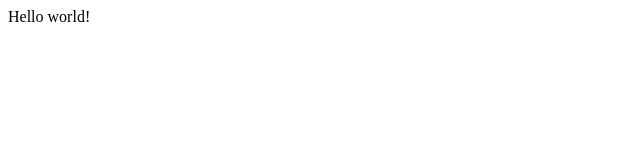
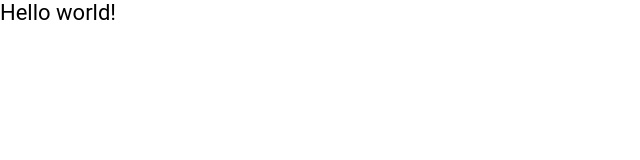
Before and after one commit to drimchansky/mebel-art, a Gatsby site: page / in a window 1280 px wide. Shown: the full height of the page, 0-640 px from the left. Built offline with nearby package versions, Linux system fonts and the light colour scheme; Gatsby itself is replaced by a stand-in of ours.

Commit message:
IO polyfill, add plugins, loading fonts, cfg etc.

```diff
--- /dev/null
+++ b/gatsby-browser.js
@@ -0,0 +1,8 @@
+exports.onClientEntry = () => {
+  // NOTE: Don't polyfill Promise here (Gatsby already includes a Promise polyfill)
+
+  if (typeof window.IntersectionObserver === `undefined`) {
+    require(`intersection-observer`)
+    console.log(`👍 IntersectionObserver is polyfilled`)
+  }
+}
--- a/gatsby-config.js
+++ b/gatsby-config.js
@@ -1,10 +1,39 @@
-/**
- * Configure your Gatsby site with this file.
- *
- * See: https://www.gatsbyjs.org/docs/gatsby-config/
- */
+//
+// Plugins order
+//
+// gatsby-transformer-sharp
+// gatsby-plugin-sharp
+// gatsby-transformer-sharp
+// gatsby-source-filesystem
+// gatsby-plugin-styled-components
+//
+//
+//
+//
 
 module.exports = {
-  /* Your site config here */
-  plugins: [],
+  siteMetadata: {
+    title: 'Мебель Арт',
+    description: 'Кухни по индивидуальным дизайн-проектам, город Ярославль',
+  },
+  plugins: [
+    `gatsby-transformer-sharp`,
+    `gatsby-plugin-sharp`,
+    `gatsby-transformer-sharp`,
+    {
+      resolve: `gatsby-source-filesystem`,
+      options: {
+        name: `images`,
+        path: `${__dirname}/static/images/`,
+      },
+    },
+    {
+      resolve: `gatsby-plugin-styled-components`,
+      options: {
+        displayName: true,
+        minify: false,
+        transpileTemplateLiterals: false,
+      },
+    },
+  ],
 }
--- /dev/null
+++ b/src/components/Layout.js
@@ -0,0 +1,21 @@
+// packages
+import React from 'react'
+import styled from 'styled-components'
+// util
+import GlobalStyle from '../util/GlobalStyle'
+
+const Layout = ({ children }) => {
+  return (
+    <LayoutStyled>
+      <GlobalStyle />
+      {children}
+    </LayoutStyled>
+  )
+}
+
+const LayoutStyled = styled.div`
+  display: flex;
+  flex-direction: column;
+`
+
+export default Layout
--- a/src/html.js
+++ b/src/html.js
@@ -9,11 +9,18 @@ export default function HTML(props) {
         <meta httpEquiv="x-ua-compatible" content="ie=edge" />
         <meta name="viewport" content="width=device-width, initial-scale=1, shrink-to-fit=no" />
 
-        <link rel="apple-touch-icon" sizes="180x180" href="/apple-touch-icon.png" />
-        <link rel="icon" type="image/png" sizes="32x32" href="/favicon-32x32.png" />
-        <link rel="icon" type="image/png" sizes="16x16" href="/favicon-16x16.png" />
-        <link rel="manifest" href="/site.webmanifest" />
-        <link rel="mask-icon" href="/safari-pinned-tab.svg" color="#f9bc60" />
+        <link rel="dns-prefetch" href="//fonts.googleapis.com" />
+        <link rel="preconnect" href="https://fonts.gstatic.com/" />
+        <link
+          href="https://fonts.googleapis.com/css2?family=Roboto:wght@300;400;500&display=swap"
+          rel="stylesheet"
+        />
+
+        <link rel="apple-touch-icon" sizes="180x180" href="/favicon/apple-touch-icon.png" />
+        <link rel="icon" type="image/png" sizes="32x32" href="/favicon/favicon-32x32.png" />
+        <link rel="icon" type="image/png" sizes="16x16" href="/favicon/favicon-16x16.png" />
+        <link rel="manifest" href="/favicon/site.webmanifest" />
+        <link rel="mask-icon" href="/favicon/safari-pinned-tab.svg" color="#f9bc60" />
         <meta name="apple-mobile-web-app-title" content="Funniture Art" />
         <meta name="application-name" content="Funniture Art" />
         <meta name="msapplication-TileColor" content="#f9bc60" />
--- a/src/pages/index.js
+++ b/src/pages/index.js
@@ -1,5 +1,12 @@
-import React from "react"
+// packages
+import React from 'react'
+// components
+import Layout from '../components/Layout'
 
 export default function Home() {
-  return <div>Hello world!</div>
+  return (
+    <Layout>
+      <div>Hello world!</div>
+    </Layout>
+  )
 }
--- /dev/null
+++ b/src/util/GlobalStyle.js
@@ -0,0 +1,150 @@
+// packages
+import { createGlobalStyle } from 'styled-components'
+// util
+import { fonts, breakpoints } from '../util/cssConfig'
+
+const GlobalStyle = createGlobalStyle`
+
+*,
+*::before,
+*::after {
+  box-sizing: border-box;
+}
+
+html {
+  font-size: 16px;
+  font-family: ${fonts.main};
+  line-height: 1.15;
+  -webkit-text-size-adjust: 100%;
+
+	@media(min-width: ${breakpoints.small}) {
+		font-size: 18px;
+	}
+
+	@media(min-width: ${breakpoints.medium}) {
+		font-size: 20px;
+	}
+
+	@media(min-width: ${breakpoints.large}) {
+		font-size: 22px;
+	}
+
+	@media(min-width: ${breakpoints.extra}) {
+		font-size: 24px;
+	}
+}
+
+body {
+  margin: 0;
+}
+
+hr {
+  height: 0;
+}
+
+abbr[title] {
+  text-decoration: underline dotted;
+}
+
+b,
+strong {
+  font-weight: bolder;
+}
+
+code,
+kbd,
+samp,
+pre {
+	font-family:
+		SFMono-Regular,
+		Consolas,
+		'Liberation Mono',
+		Menlo,
+		monospace;
+	font-size: 1em;
+}
+
+small {
+	font-size: 80%;
+}
+
+sub,
+sup {
+	font-size: 75%;
+	line-height: 0;
+	position: relative;
+	vertical-align: baseline;
+}
+
+sub {
+	bottom: -0.25em;
+}
+
+sup {
+	top: -0.5em;
+}
+
+button,
+input,
+optgroup,
+select,
+textarea {
+	font-family: inherit;
+	font-size: 100%;
+	line-height: 1.15;
+	margin: 0;
+}
+
+button,
+select {
+	text-transform: none;
+}
+
+button,
+[type='button'],
+[type='reset'],
+[type='submit'] {
+	-webkit-appearance: button;
+}
+
+button::-moz-focus-inner,
+[type='button']::-moz-focus-inner,
+[type='reset']::-moz-focus-inner,
+[type='submit']::-moz-focus-inner {
+	border-style: none;
+	padding: 0;
+}
+
+button:-moz-focusring,
+[type='button']:-moz-focusring,
+[type='reset']:-moz-focusring,
+[type='submit']:-moz-focusring {
+	outline: 1px dotted ButtonText;
+}
+
+
+[type='number']::-webkit-inner-spin-button,
+[type='number']::-webkit-outer-spin-button {
+	height: auto;
+}
+
+[type='search'] {
+	-webkit-appearance: textfield;
+	outline-offset: -2px;
+}
+
+[type='search']::-webkit-search-decoration {
+	-webkit-appearance: none;
+}
+
+::-webkit-file-upload-button {
+	-webkit-appearance: button; /* 1 */
+	font: inherit; /* 2 */
+}
+
+summary {
+	display: list-item;
+}
+
+`
+export default GlobalStyle
--- /dev/null
+++ b/src/util/cssConfig.js
@@ -0,0 +1,30 @@
+const colors = {
+  highligt: '#f9bc60',
+  dark: '#004643',
+  darker: '#001E1D',
+  white: '#fffffe',
+  medium: '#abd1c6',
+  secondary: '#e8e4e6',
+  border: '#ebebeb',
+}
+
+const fonts = {
+  main: 'Roboto, sans-serif',
+}
+
+const breakpoints = {
+  small: '600px',
+  medium: '960px',
+  large: '1280px',
+  extra: '1920px',
+}
+
+const shadows = {
+  one: '0px 2px 4px rgba(37, 37, 37, 0.1)',
+  two: '0px 4px 8px rgba(37, 37, 37, 0.1)',
+  three: '0px 8px 16px rgba(37, 37, 37, 0.1)',
+  four: '0px 16px 24px rgba(37, 37, 37, 0.1)',
+  five: '0px 24px 32px rgba(37, 37, 37, 0.1)',
+}
+
+export { colors, fonts, breakpoints, shadows }
```
Also changed, not shown: package.json (+12 -1 lines), static/favicon/android-chrome-192x192.png (renamed from static/android-chrome-192x192.png), static/favicon/android-chrome-512x512.png (renamed from static/android-chrome-512x512.png), static/favicon/apple-touch-icon.png (renamed from static/apple-touch-icon.png), static/favicon/browserconfig.xml (renamed from static/browserconfig.xml), static/favicon/favicon-16x16.png (renamed from static/favicon-16x16.png), static/favicon/favicon-32x32.png (renamed from static/favicon-32x32.png), static/favicon/favicon.ico (renamed from static/favicon.ico), static/favicon/mstile-150x150.png (renamed from static/mstile-150x150.png), static/favicon/safari-pinned-tab.svg (renamed from static/safari-pinned-tab.svg), 2 other files.
